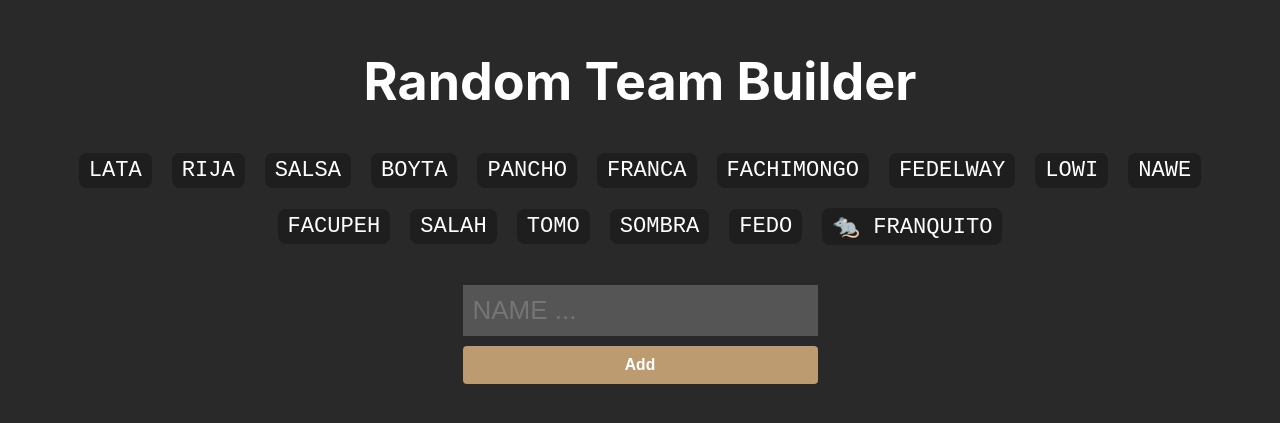
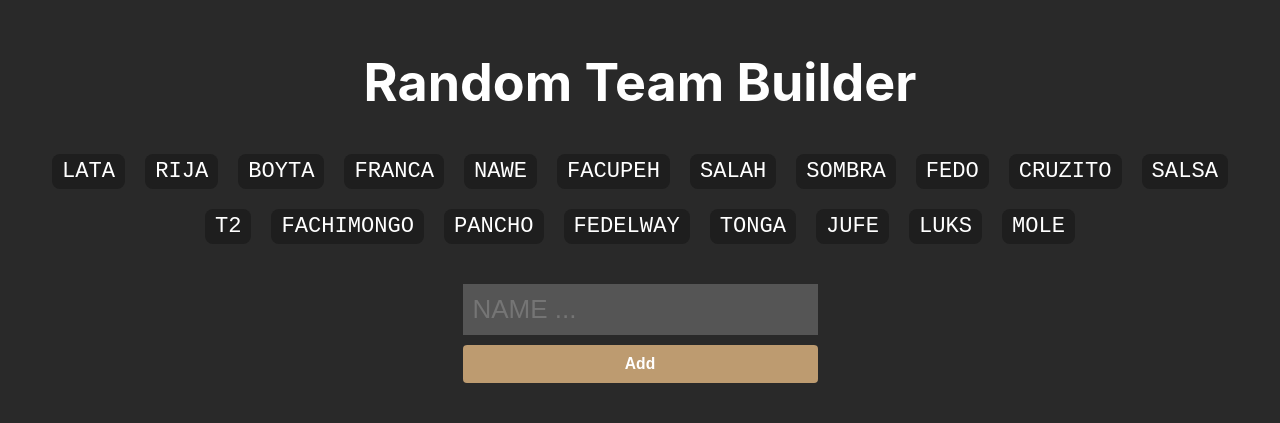
Before and after one commit to lausoffici/lol-team-randomizer, a React (Vite) app: page / in a window 1280 px wide. Shown: the part 163-586 px from the top of the page. Built offline with nearby package versions, Linux system fonts and the light colour scheme.

Commit message:
Update App.jsx

```diff
--- a/src/App.jsx
+++ b/src/App.jsx
@@ -5,20 +5,23 @@ import { shuffle } from "./utils";
 const commonPlayers = [
   "LATA",
   "RIJA",
-  "SALSA",
   "BOYTA",
-  "PANCHO",
   "FRANCA",
-  "FACHIMONGO",
-  "FEDELWAY",
-  "LOWI",
   "NAWE",
   "FACUPEH",
   "SALAH",
-  "TOMO",
   "SOMBRA",
   "FEDO",
-  "🐀 FRANQUITO",
+  "CRUZITO",
+  "SALSA",
+  "T2",
+  "FACHIMONGO",
+  "PANCHO",
+  "FEDELWAY",
+  "TONGA",
+  "JUFE",
+  "LUKS",
+  "MOLE",
 ];
 
 function App() {
```
